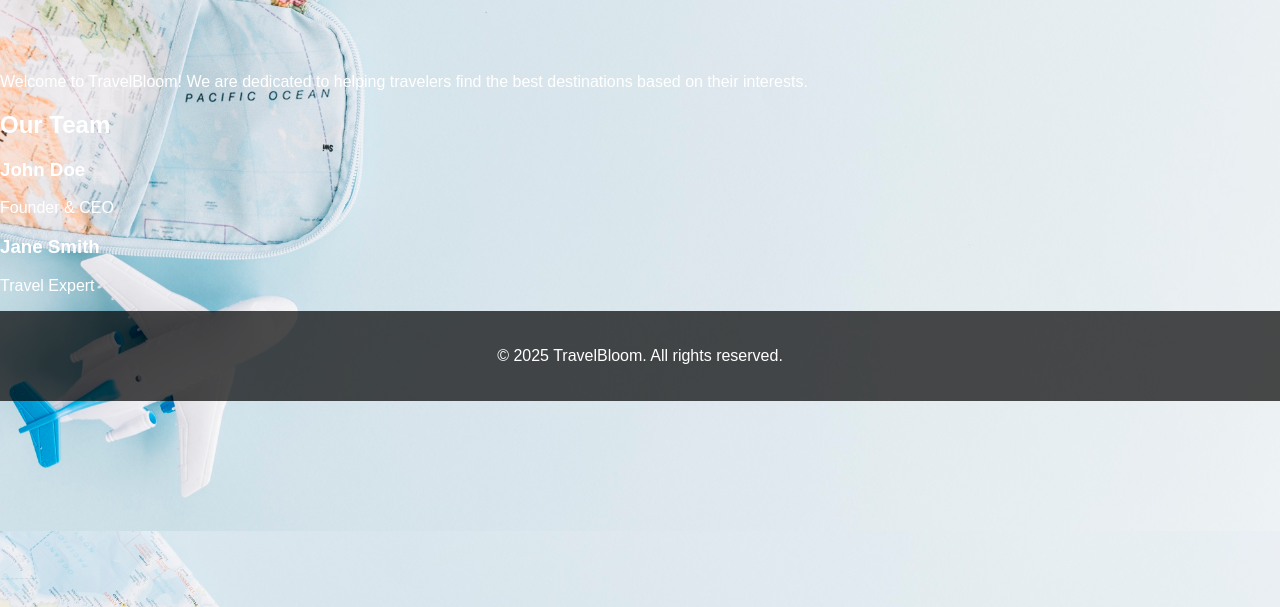
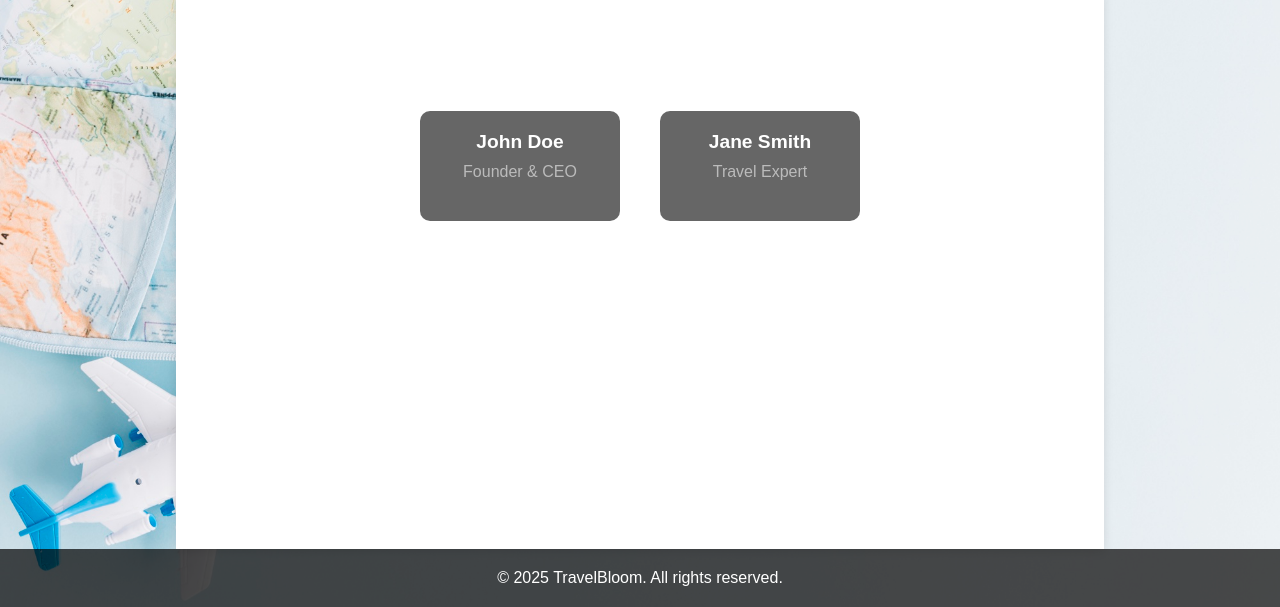
Before and after one commit to khtrivedi75/travelRecommendation, a plain HTML site: page about.html in a window 1280 px wide. Shown: the part 193-800 px from the top of the page. Drawn offline with Linux system fonts and the light colour scheme.

Commit message:
Added alignment changes in CSS

```diff
--- a/styles.css
+++ b/styles.css
@@ -1,4 +1,11 @@
-/* styles.css */
+/* Basic Reset */
+* {
+    margin: 0;
+    padding: 0;
+    box-sizing: border-box;
+}
+
+/* Body styling */
 body {
     font-family: Arial, sans-serif;
     margin: 0;
@@ -7,8 +14,12 @@ body {
     background-size: cover;
     background-position: center;
     color: #fff;
+    display: flex;
+    flex-direction: column;
+    min-height: 100vh;
 }
 
+/* Navigation styling */
 nav {
     display: flex;
     justify-content: space-between;
@@ -55,13 +66,60 @@ ul li a {
     cursor: pointer;
 }
 
+/* Header styling */
 header {
     text-align: center;
     padding: 50px 0;
 }
 
+/* Main section styling */
+main {
+    flex: 1;
+    max-width: 1000px;
+    margin: 0 auto;
+    background-color: white;
+    padding: 20px;
+    box-shadow: 0 2px 10px rgba(0, 0, 0, 0.1);
+}
+
+section p {
+    font-size: 1.1em;
+    margin-bottom: 20px;
+    text-align: center;  /* Center-align the paragraph */
+}
+
+/* About Us Team Styling */
+.team {
+    display: flex;
+    justify-content: center; /* Center the team section */
+    gap: 40px; /* Space between team members */
+    margin-top: 30px;
+}
+
+.team-member {
+    text-align: center;
+    background: rgba(0, 0, 0, 0.6); /* Slight background to make team member box stand out */
+    padding: 20px;
+    border-radius: 10px;
+    width: 200px; /* Fixed width for consistency */
+}
+
+.team-member h3 {
+    font-size: 1.2em;
+    margin-bottom: 10px;
+}
+
+.team-member p {
+    font-size: 1em;
+    color: #bbb; /* Lighter text for the role */
+}
+
+/* Footer styling */
 footer {
     text-align: center;
     padding: 20px;
     background: rgba(0, 0, 0, 0.7);
+    position: relative;
+    width: 100%;
+    bottom: 0;
 }
```
